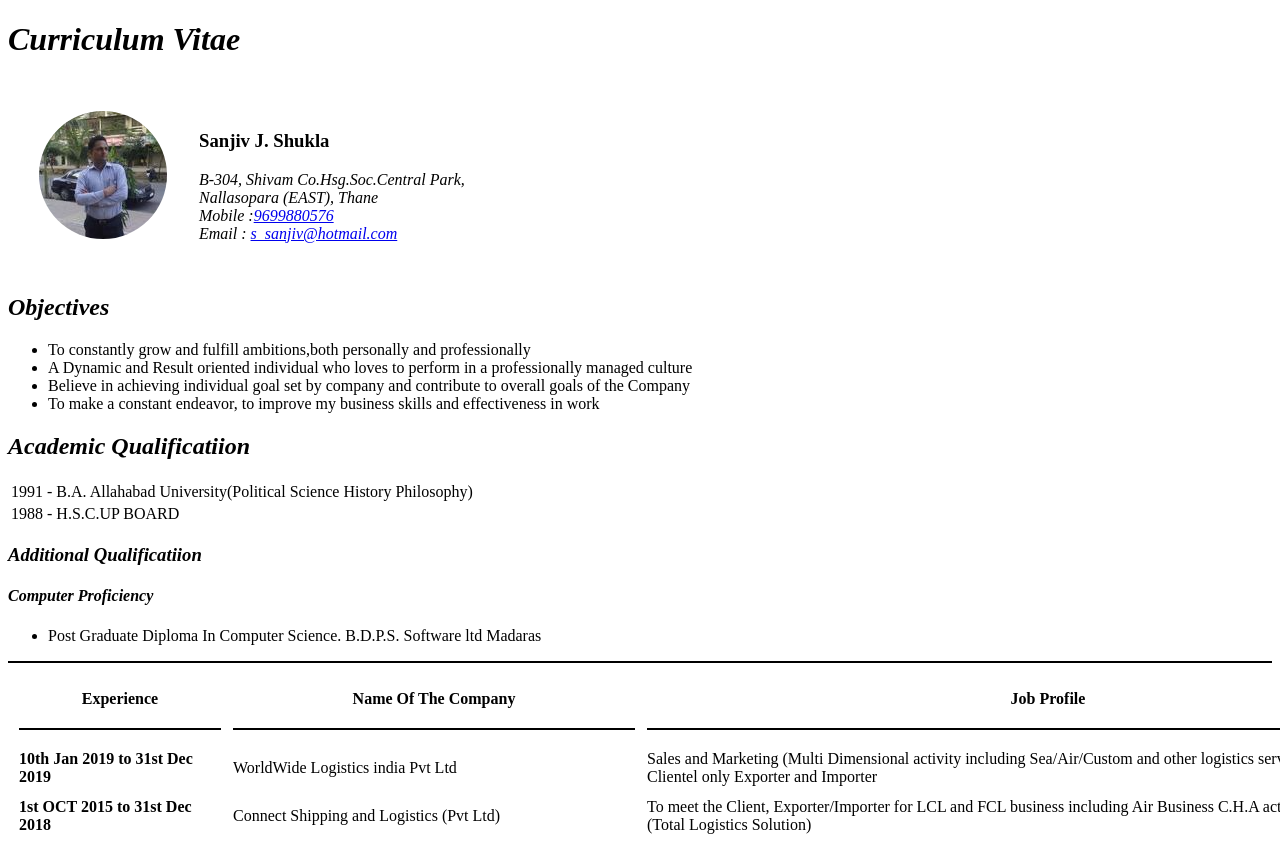
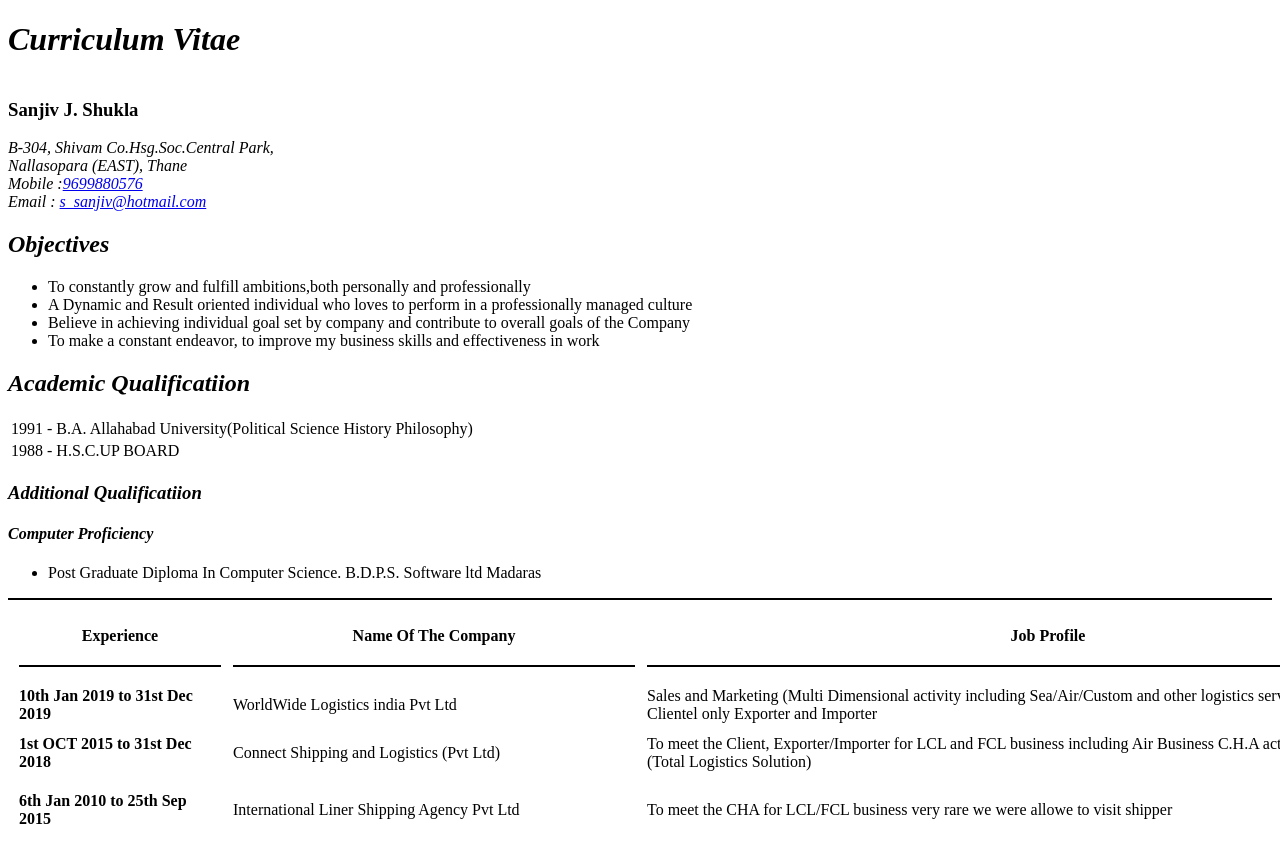
Before and after one commit to Utkarsh-Shukla123/cv, a plain HTML site: page index.html in a window 1280 px wide. Shown: the top 841 px of the page. Drawn offline with Linux system fonts and the light colour scheme.

Commit message:
Add files via upload

```diff
--- a/index.html
+++ b/index.html
@@ -1,6 +1,7 @@
 <!DOCTYPE html>
 <html lang="en">
 <head>
+    <link rel="stylesheet" type = "text/css" href = "style.css">
     <meta charset="UTF-8">
     <meta name="viewport" content="width=device-width, initial-scale=1.0">
     <title>SANJIV JAIGOVIND SHUKLA</title>
@@ -18,8 +19,7 @@
     <table cellspacing = "30px">
         <tr>
 
-                <td><img src="circle-cropped.png" alt = " MY IMAGE"></td>
-                <td>
+
                     <h3>
                         Sanjiv J. Shukla
                     </h3>
@@ -256,7 +256,7 @@
         </tr>
 
     </table>
-    <h1><a href="feedback-file.html">Feedback Time</a></h1>
+
 
 
 
```
